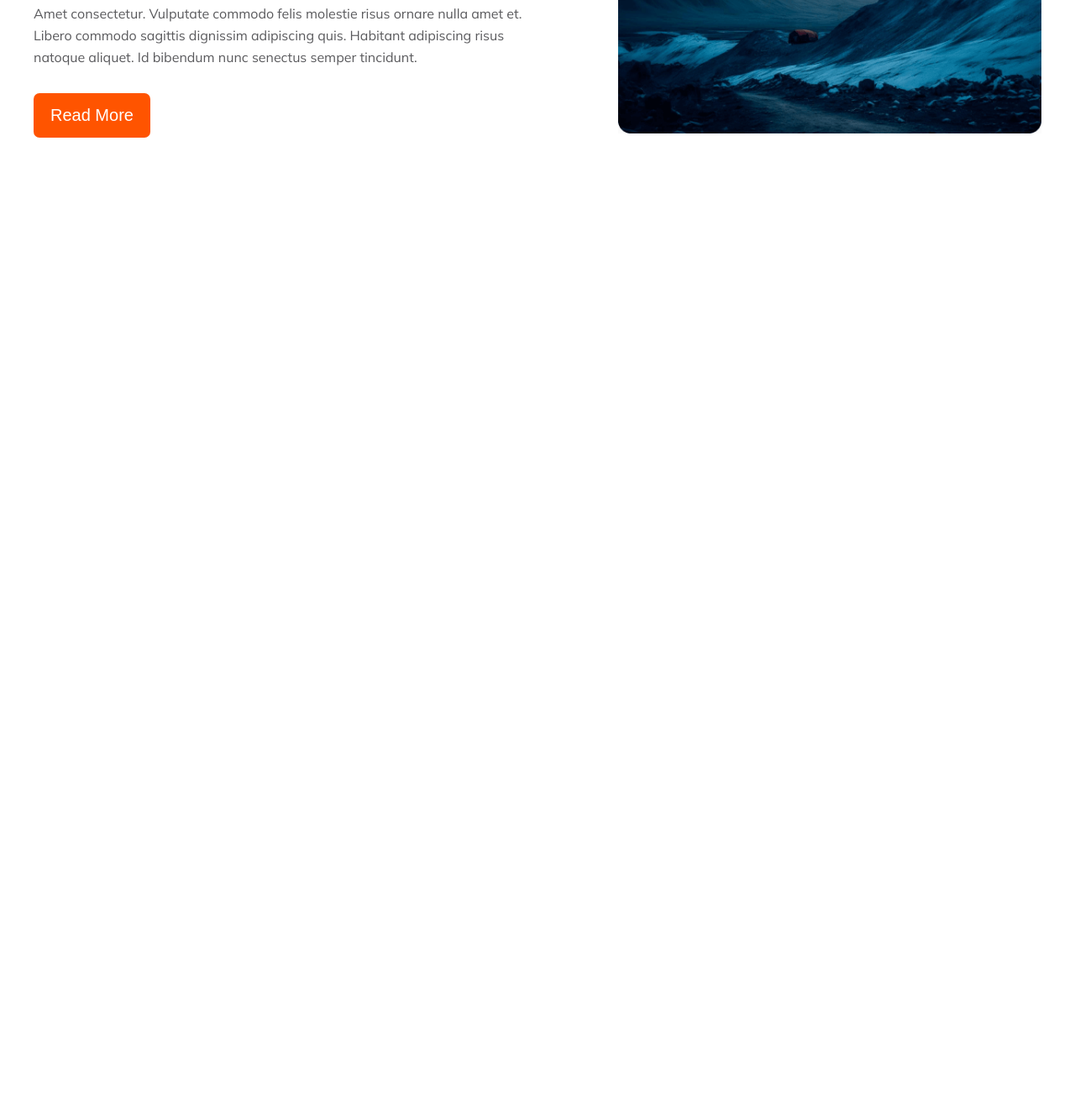
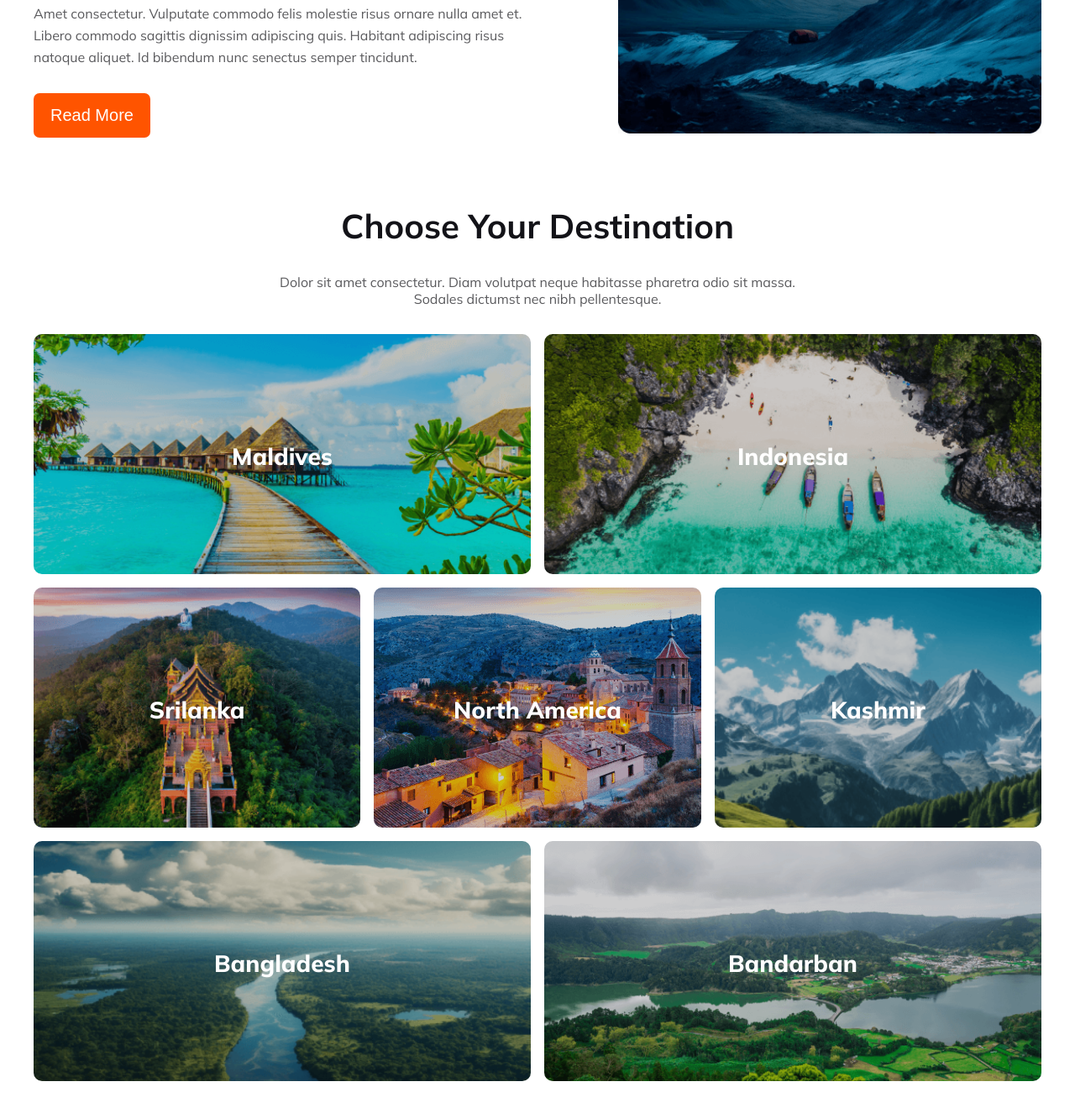
Before and after one commit to Dev-Zual/dream-travel-agency, a plain HTML site: page index.html in a window 1280 px wide. Shown: the part 1034-2360 px from the top of the page at 84% size. Before the commit the page ends 1278 px from the top, so only its background shows below. Drawn offline with Linux system fonts and the light colour scheme.

Commit message:
destination area done

```diff
--- a/css/main.css
+++ b/css/main.css
@@ -35,9 +35,11 @@ h2,
 h3,
 h4,
 h5,
-h6,
+h6 {
+  color: var(--primary-text-color);
+}
 p {
-  color: var(--primary-text-color);
+  color: var(--third-text-color);
 }
 .active {
   color: var(--primary-color) !important;
@@ -192,3 +194,63 @@ li {
   margin-top: 30px;
   font-size: 1.25rem;
 }
+
+/* destination area  */
+.destination-area {
+  margin-bottom: 5rem;
+}
+.destination-area h1 {
+  text-align: center;
+  font-size: 2.5rem;
+}
+
+.destination-area p {
+  margin: 2rem 0;
+  text-align: center;
+  color: var(--third-text-color);
+}
+.destination-img-group {
+  display: grid;
+  gap: 1rem;
+}
+
+.row-1 {
+  display: grid;
+  grid-template-columns: repeat(2, 1fr);
+  gap: 1rem;
+  height: 286px;
+}
+
+.destination-img-group img {
+  width: 100%;
+  object-fit: cover;
+  border-radius: 10px;
+  height: 286px;
+}
+
+.row-2 {
+  display: grid;
+  grid-template-columns: repeat(3, 1fr);
+  gap: 1rem;
+  height: 286px;
+}
+
+.row-3 {
+  display: grid;
+  grid-template-columns: 1fr 1fr;
+  gap: 1rem;
+  height: 286px;
+}
+.top-img-text {
+  position: relative;
+}
+
+.top-img-text h2 {
+  position: absolute;
+  width: 100%;
+  text-align: center;
+  top: 8rem;
+  color: #fff;
+  font-size: 1.75rem;
+  font-weight: 800;
+}
--- a/index.html
+++ b/index.html
@@ -104,6 +104,59 @@
           </div>
         </div>
         <!-- tours area ends -->
+        <!-- destination area starts -->
+        <div class="destination-area">
+          <h1>Choose Your Destination</h1>
+          <p>
+            Dolor sit amet consectetur. Diam volutpat neque habitasse pharetra
+            odio sit massa. <br />
+            Sodales dictumst nec nibh pellentesque.
+          </p>
+          <div class="destination-img-group">
+            <div class="row-1">
+              <div class="top-img-text">
+                <img src="./images/beach-bride.png" alt="" />
+                <h2>Maldives</h2>
+              </div>
+              <div class="top-img-text">
+                <img src="./images/beach-top.png" alt="" />
+                <h2>Indonesia</h2>
+              </div>
+            </div>
+
+            <div class="row-2">
+              <div class="top-img-text">
+                <img src="./images/forest-hill.png" alt="" />
+                <h2>Srilanka</h2>
+              </div>
+              <div class="top-img-text">
+                <img src="./images/town-top-view.png" alt="" />
+                <h2>North America</h2>
+              </div>
+              <div class="top-img-text">
+                <img src="./images/Rectangle 9.png" alt="" />
+                <h2>Kashmir</h2>
+              </div>
+            </div>
+
+            <div class="row-3">
+              <div class="top-img-text">
+                <img
+                  class="row-small-img"
+                  src="./images/Rectangle 11.png"
+                  alt=""
+                />
+                <h2>Bangladesh</h2>
+              </div>
+              <div class="top-img-text">
+                <img src="./images/Rectangle 10.png" alt="" />
+
+                <h2>Bandarban</h2>
+              </div>
+            </div>
+          </div>
+        </div>
+        <!-- destination area ends -->
       </div>
     </main>
     <footer></footer>
```
